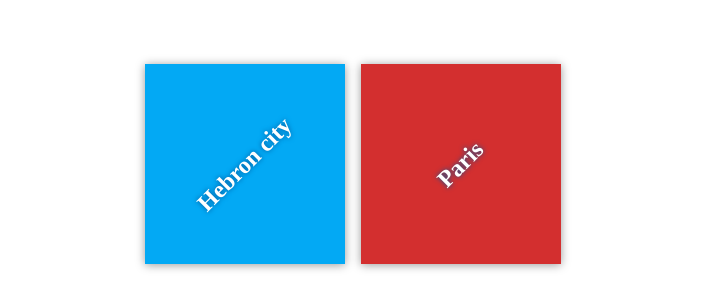
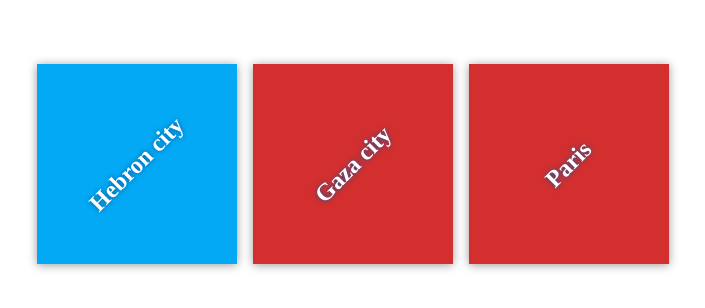
Before and after one commit to em-234lol/my-travel-plane, a plain HTML site: page my-travel-plane/index.html in a window 1280 px wide. Shown: the part 236-544 px from the top of the page, without its empty margins (287-992 px from the left). Drawn offline with Linux system fonts and the light colour scheme.

Commit message:
changes on h2 tags

```diff
--- a/my-travel-plane/index.html
+++ b/my-travel-plane/index.html
@@ -15,6 +15,9 @@
             </div>
 
             <div class="destination" id="paris">
+                <h2>Gaza city</h2>
+            </div>
+            <div class="destination" id="paris">
                 <h2>Paris</h2>
             </div>
         </div>
```
